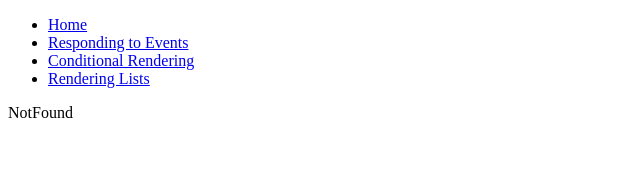
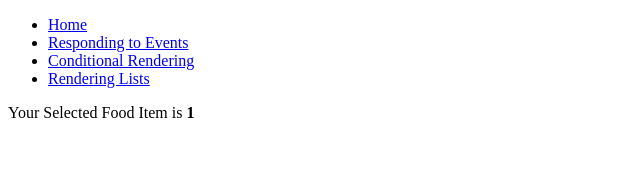
Before and after one commit to sami-ul-haq/bytewise-tasks, a React (Vite) app: page /food/1 in a window 1280 px wide. Shown: the top 194 px of the page, without its empty margins (0-640 px from the left). Built offline with nearby package versions, Linux system fonts and the light colour scheme.

Commit message:
react-routing

```diff
--- a/src/App.jsx
+++ b/src/App.jsx
@@ -6,6 +6,7 @@ import Task4 from "./Task4";
 import "./App.css";
 import Navbar from "./Navbar";
 import Home from "./components/Home";
+import Food from "./components/Food";
 
 const App = () => {
   return (
@@ -16,6 +17,7 @@ const App = () => {
           <Route path="/responding-to-events" element={<Task4 />} />
           <Route path="/conditional-rendering" element={<ConditionalRendering />} />
           <Route path="/rendering-list" element={<RenderingLists />} />
+          <Route path="/food/:title" element={<Food />} />
           <Route path="*" element={<NotFound />} />
         </Routes>
       </BrowserRouter>
--- /dev/null
+++ b/src/components/Food.jsx
@@ -0,0 +1,8 @@
+import { useParams } from "react-router-dom";
+
+const Food = () => {
+  const { title } = useParams();
+  return <div>Your Selected Food Item is <b>{title}</b></div>;
+};
+
+export default Food;
--- a/src/components/RenderingLists.jsx
+++ b/src/components/RenderingLists.jsx
@@ -1,4 +1,5 @@
 import { useState } from "react";
+import { Link } from "react-router-dom";
 import { bakeryItemProducts, fastFoodProducts } from "../db";
 
 const RenderingLists = () => {
@@ -13,6 +14,7 @@ const RenderingLists = () => {
           <div key={item.id} className="listItem">
             <p>{item.title}</p>
             <p>{item.price > 200 ? item.price + "❤️" : item.price}</p>
+            <Link to={`/food/${item.title}`} >View More</Link>
           </div>
         ))}
       </div>
```
